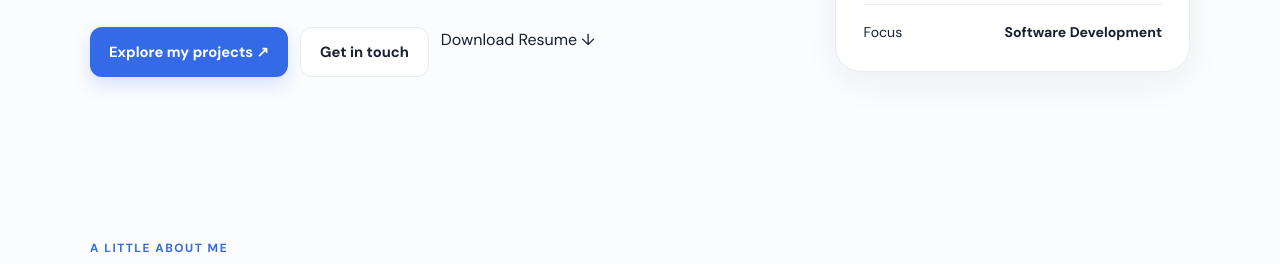
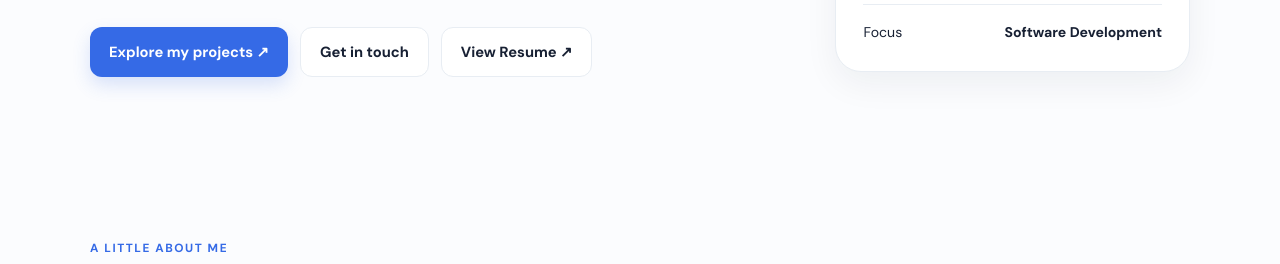
Before and after one commit to dharshyasri09/dharshya-portfolio, a plain HTML site: page index.html in a window 1280 px wide. Shown: the part 516-780 px from the top of the page. Drawn offline with Linux system fonts and the light colour scheme.

Commit message:
Update index.html

```diff
--- a/index.html
+++ b/index.html
@@ -121,7 +121,7 @@
         <div class="actions">
           <a class="btn btn-primary" href="#projects">Explore my projects ↗</a>
           <a class="btn btn-secondary" href="mailto:dharshya09@gmail.com">Get in touch</a>
-          <a href="Dharshya_Sri_Resume" download> Download Resume ↓</a>
+          <a href="Dharshya_Sri_Resume.pdf" target="_blank" class="btn btn-secondary"> View Resume ↗</a>
         </div>
       </div>
       <aside class="hero-card">
```
